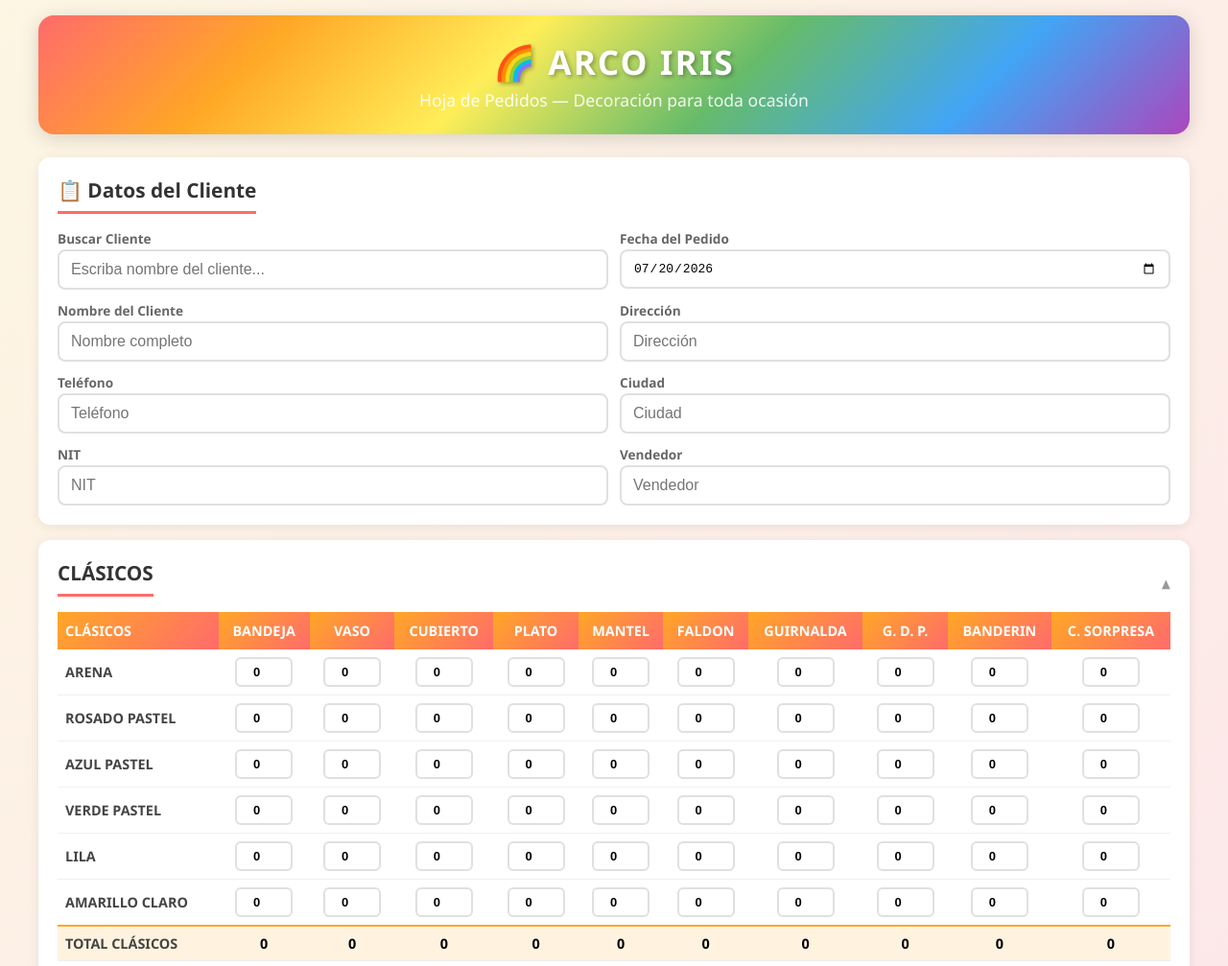
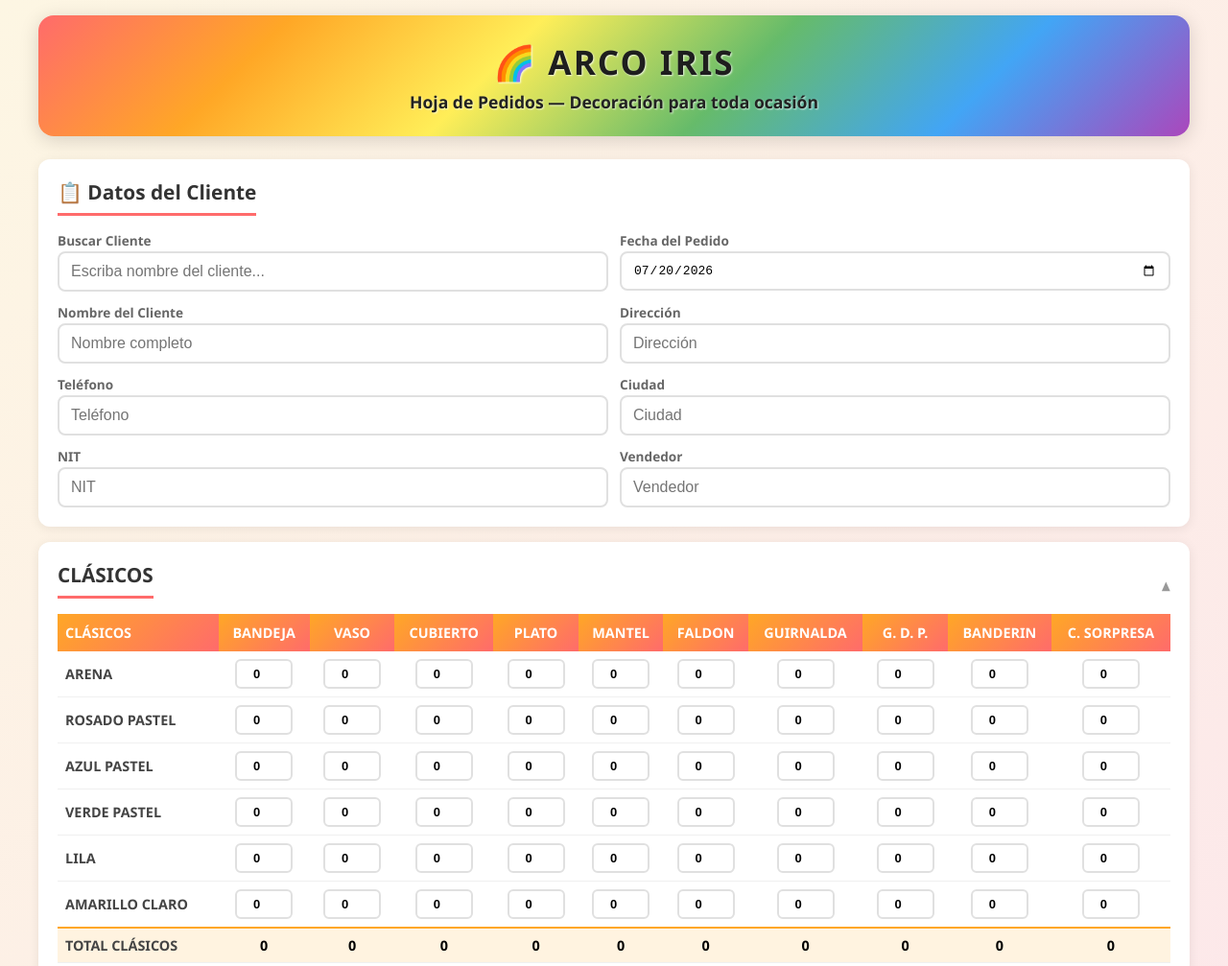
Before and after one commit to fernandezraul21-cmd/PedidosDAI, a plain HTML site: page index.html in a window 1280 px wide. Shown: the top 1007 px of the page at 96% size. Drawn offline with Linux system fonts and the light colour scheme.

Commit message:
Update index.html

```diff
--- a/index.html
+++ b/index.html
@@ -9,8 +9,14 @@
 body{font-family:'Segoe UI',Tahoma,Geneva,Verdana,sans-serif;background:linear-gradient(135deg,#fdf6e3 0%,#fce4ec 50%,#e8f5e9 100%);min-height:100vh;padding:16px}
 .container{max-width:1200px;margin:0 auto}
 .header{background:linear-gradient(135deg,#ff6b6b,#ffa726,#ffee58,#66bb6a,#42a5f5,#ab47bc);border-radius:16px;padding:24px;margin-bottom:24px;box-shadow:0 4px 20px rgba(0,0,0,0.15);text-align:center}
-.header h1{color:#fff;font-size:2.2em;text-shadow:2px 2px 4px rgba(0,0,0,0.3);font-weight:900;letter-spacing:2px}
-.header p{color:#fff;font-size:1.1em;opacity:.9;margin-top:4px}
+.header h1{
+    color:#1E1E1E;
+    font-size:2.2em;
+    font-weight:900;
+    letter-spacing:2px;
+    text-shadow:1px 1px 2px rgba(255,255,255,.8);
+}
+.header p{color:#222;font-size:1.1em;font-weight:600;opacity:1;margin-top:6px;text-shadow:1px 1px 2px rgba(255,255,255,.7);}
 .card{background:#fff;border-radius:12px;padding:20px;margin-bottom:16px;box-shadow:0 2px 12px rgba(0,0,0,0.08)}
 .card h2{color:#333;font-size:1.3em;margin-bottom:16px;padding-bottom:8px;border-bottom:3px solid;display:inline-block}
 .card h2.c1{border-color:#ff6b6b}
```
